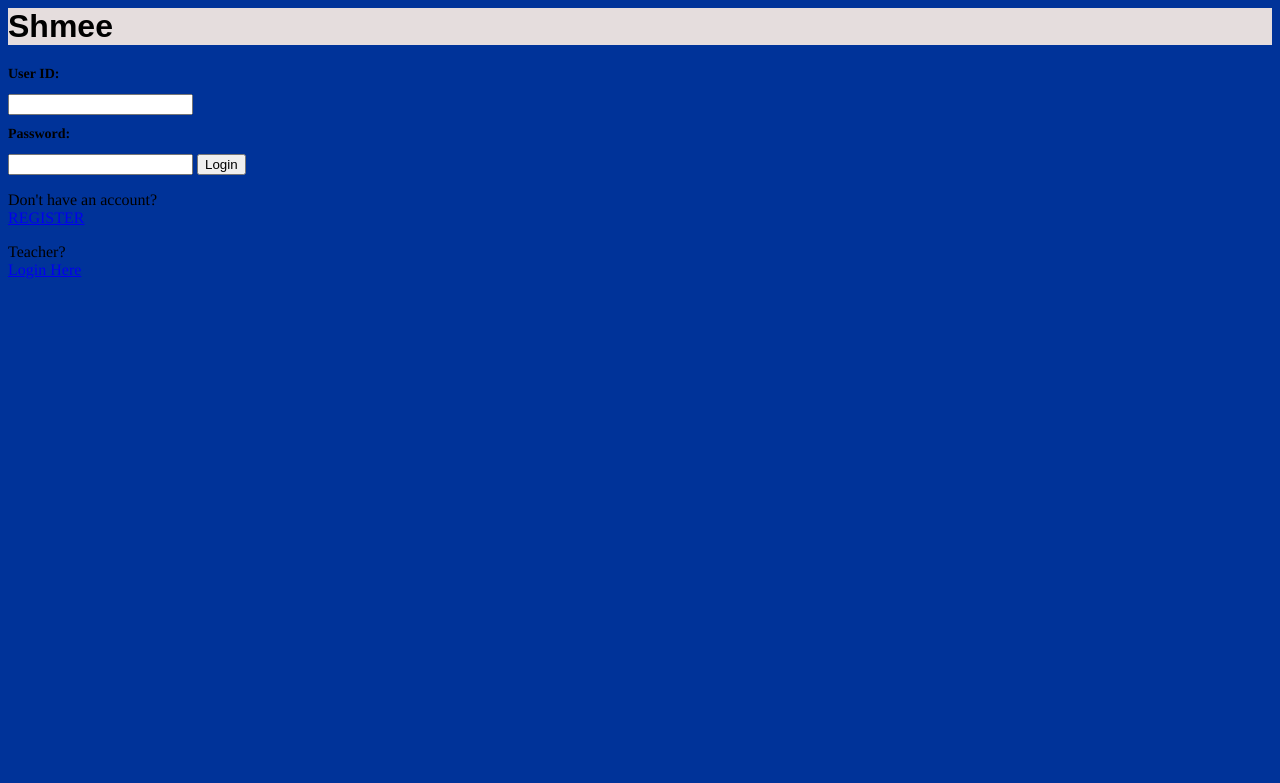
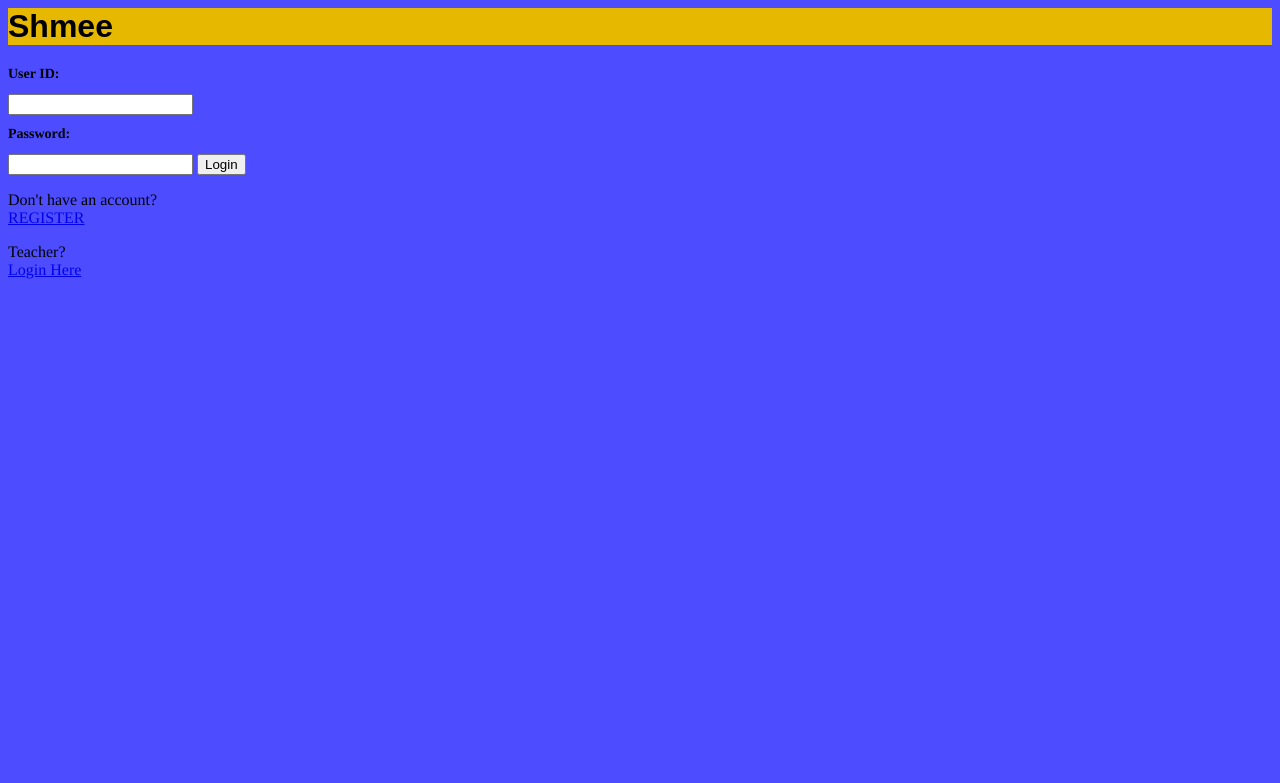
Before and after one commit to rsgc-edwards-g/RateMySchmeacher, a PHP site: page /index.php in a window 1280 px wide. Shown: the top 783 px of the page. Run offline with PHP 8.4, Linux system fonts and the light colour scheme; data that the repository does not hold is empty.

Commit message:
Changed it again -_-

```diff
--- a/CSS/Stylin.css
+++ b/CSS/Stylin.css
@@ -1,11 +1,10 @@
 
 body {
-background-color: #003399;
-
+background-color: #4d4dff;
 }
 
 header {
-background-color: #e5dddd;
+background-color: #e6b800;
 }
 
 input {
```
